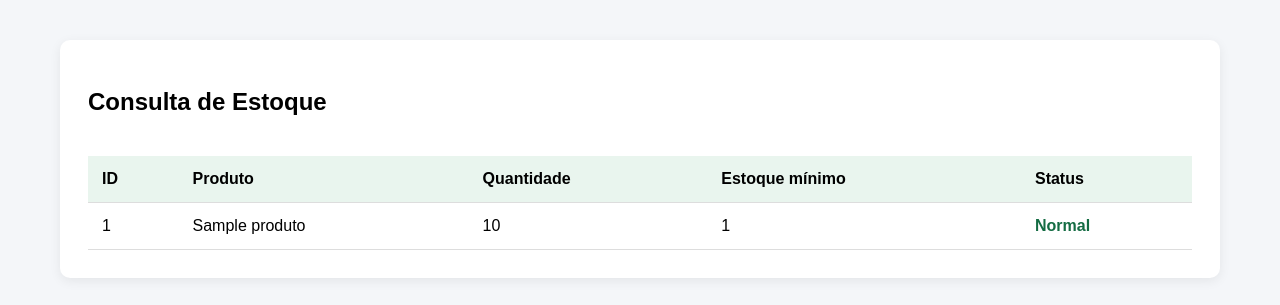
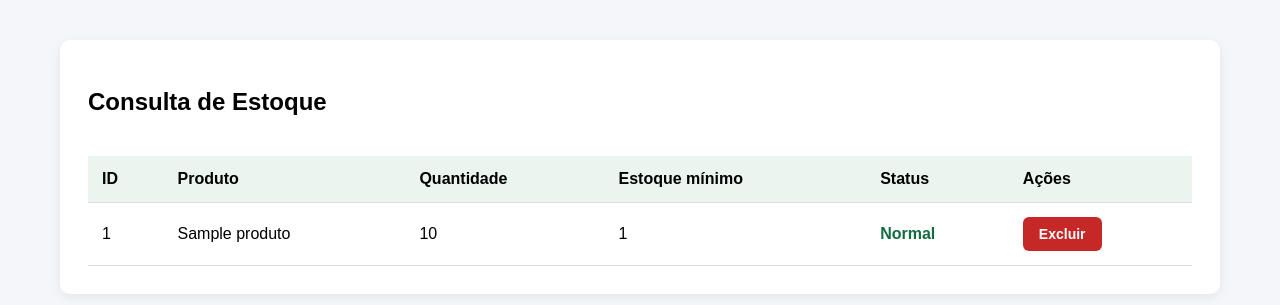
Before and after one commit to ProgIally/-mercadinho-uniao-estoque, a Flask app: page / in a window 1280 px wide. Shown: the part 277-582 px from the top of the page. Run offline with Flask 3, Linux system fonts and the light colour scheme; tables that the repository leaves empty hold one stand-in row (values such as "Sample post").

Commit message:
fix: atualiza tabela de estoque com botao excluir

```diff
--- a/templates/estoque.html
+++ b/templates/estoque.html
@@ -13,6 +13,7 @@
           <th>Quantidade</th>
           <th>Estoque mínimo</th>
           <th>Status</th>
+          <th>Ações</th>
         </tr>
       </thead>
 
@@ -31,10 +32,25 @@
             <span class="normal">Normal</span>
             {% endif %}
           </td>
+
+          <td>
+            <form
+              action="{{ url_for('excluir', produto_id=produto.id) }}"
+              method="POST"
+              onsubmit="
+                return confirm(
+                  'Tem certeza que deseja excluir este produto do estoque?',
+                );
+              "
+            >
+              <button type="submit" class="btn-excluir">Excluir</button>
+            </form>
+          </td>
         </tr>
+
         {% else %}
         <tr>
-          <td colspan="5">Nenhum produto cadastrado.</td>
+          <td colspan="6">Nenhum produto cadastrado.</td>
         </tr>
         {% endfor %}
       </tbody>
```
